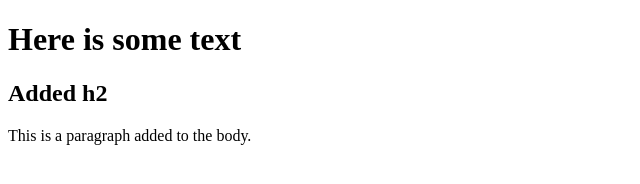
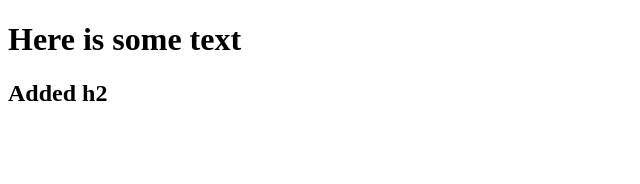
Before and after one commit to SergiiMost/git-test, a plain HTML site: page index.html in a window 1280 px wide. Shown: the whole page, without its empty margins (0-640 px from the left). Drawn offline with Linux system fonts and the light colour scheme.

Commit message:
Revert "Merge pull request #1 from SergiiMost/feature/add-ptag"
This reverts commit 74c26458c8b1318d4e5b61e08de3f5d79a05e3cd, reversing
changes made to 0a130fceb2d207873e37f87c3fdb1a04b7c555f9.

```diff
--- a/index.html
+++ b/index.html
@@ -8,6 +8,5 @@
   <body>
     <h1>Here is some text</h1>
     <h2>Added h2</h2>
-    <p>This is a paragraph added to the body.</p>
   </body>
 </html>
```
